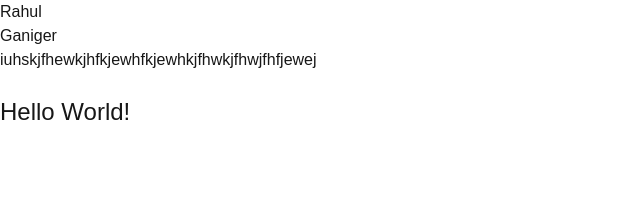
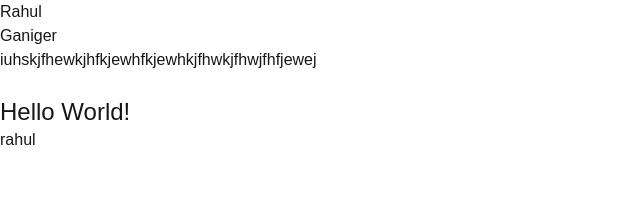
Before and after one commit to Rahul-Ganiger/my-app, a Next.js app: page / in a window 1280 px wide. Shown: the top 218 px of the page, without its empty margins (0-640 px from the left). Built offline with nearby package versions, Linux system fonts and the light colour scheme.

Commit message:
Update page.tsx

```diff
--- a/src/app/page.tsx
+++ b/src/app/page.tsx
@@ -7,6 +7,7 @@ export default function Home() {
       <h1>Ganiger</h1>
       <p>iuhskjfhewkjhfkjewhfkjewhkjfhwkjfhwjfhfjewej</p>
       <div className="pt-6 text-2xl ">Hello World!</div>
+      <h1>rahul</h1>
     </>
   );
 }
```
